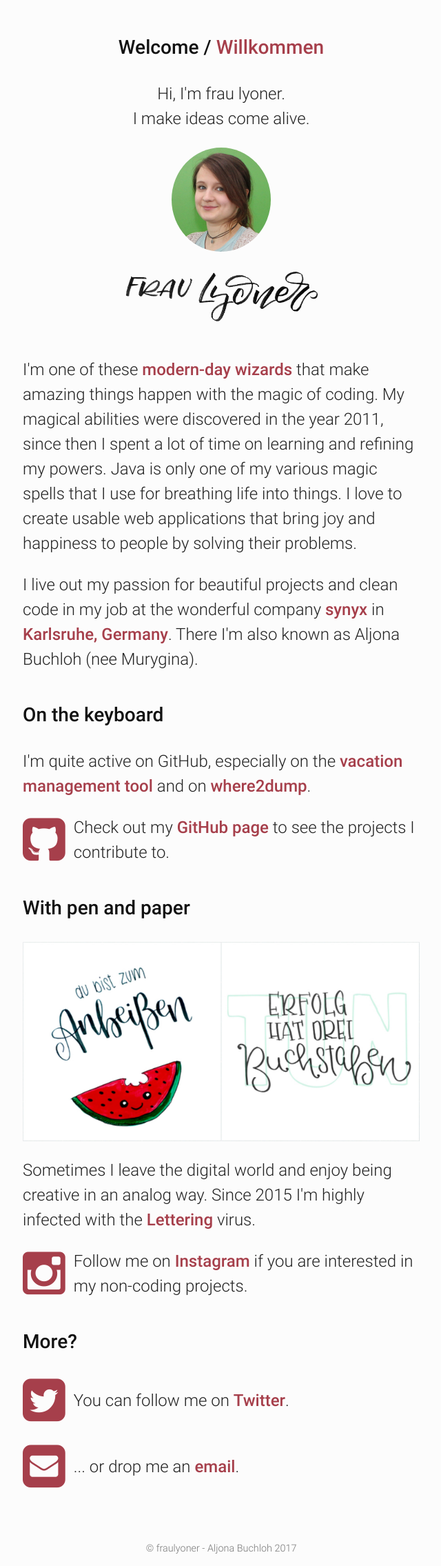
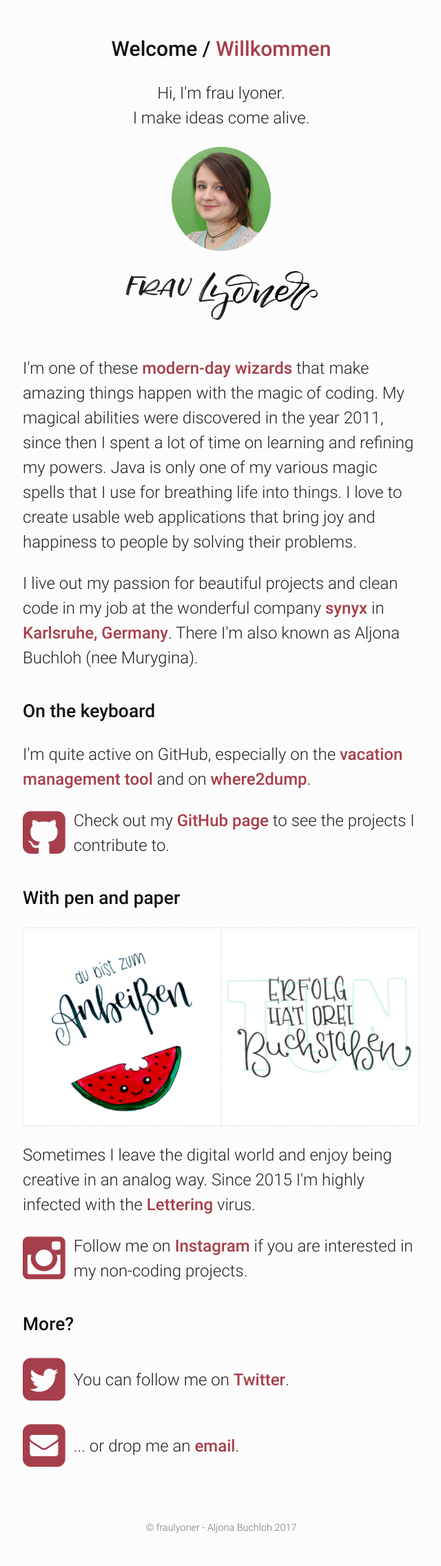
Before and after one commit to fraulyoner/fraulyoner.github.io, a Jekyll site: the page built from index.html, in a window 1280 px wide. Shown: the whole page at 69% size, without its empty margins (319-959 px from the left). Built offline with Jekyll 4.4.1, drawn with Linux system fonts in a browser that asks for light colours; after the commit the page ends 2241 px from its top, so only the background shows below that.

Commit message:
Adjust size of h1 to h6

```diff
--- a/_layouts/de.html
+++ b/_layouts/de.html
@@ -8,7 +8,7 @@
 <div class="container">
   <header>
     <div>
-      <h3>Willkommen / <a href="index.html">Welcome</a></h3>
+      <h1>Willkommen / <a href="index.html">Welcome</a></h1>
       <p>Hi, ich bin Frau Lyoner.<br/>Ich erwecke Ideen zum Leben.</p>
     </div>
     {% include logo.html %}
--- a/_layouts/en.html
+++ b/_layouts/en.html
@@ -8,7 +8,7 @@
 <div class="container">
   <header>
     <div>
-      <h3>Welcome / <a href="index_de.html">Willkommen</a></h3>
+      <h1>Welcome / <a href="index_de.html">Willkommen</a></h1>
       <p>Hi, I'm frau lyoner.<br/>I make ideas come alive.</p>
     </div>
     {% include logo.html %}
--- a/_sass/_base.scss
+++ b/_sass/_base.scss
@@ -7,7 +7,14 @@ body {
   margin: 0;
   padding: 0;
 
-  h1, h2, h3, h4, h5 {
+  h1 { font-size: 1.25em; }
+  h2 { font-size: 1.1em; }
+  h3 { font-size: 1em; }
+  h4 { font-size: 0.8em; }
+  h5 { font-size: 0.75em; }
+  h6 { font-size: 0.5em; }
+
+  h1, h2, h3, h4, h5, h6 {
     color: $heading-color;
     font-family: $font-family-emphasized;
     font-weight: normal;
--- a/index.html
+++ b/index.html
@@ -29,7 +29,7 @@ layout: en
 </section>
 
 <section>
-  <h3>On the keyboard</h3>
+  <h2>On the keyboard</h2>
 
   <p>
     I'm quite active on GitHub, especially on the
@@ -53,7 +53,7 @@ layout: en
 </section>
 
 <section>
-  <h3>With pen and paper</h3>
+  <h2>With pen and paper</h2>
 
   <img src="img/lettering/lettering_collage_small.jpg" alt="Lettering is fun!"/>
 
@@ -80,7 +80,7 @@ layout: en
 </section>
 
 <section>
-  <h3>More?</h3>
+  <h2>More?</h2>
 
   <p class="contact">
     <a class="contact--icon" target="_blank"
--- a/index_de.html
+++ b/index_de.html
@@ -31,7 +31,7 @@ layout: de
 </section>
 
 <section>
-  <h3>An der Tastatur</h3>
+  <h2>An der Tastatur</h2>
 
   <p>
     Ich bin relativ aktiv auf GitHub unterwegs, insbesondere bei der Entwicklung
@@ -58,7 +58,7 @@ layout: de
 </section>
 
 <section>
-  <h3>Mit Stift und Papier</h3>
+  <h2>Mit Stift und Papier</h2>
 
   <img src="img/lettering/lettering_collage_small.jpg" alt="Lettering is fun!"/>
 
@@ -84,7 +84,7 @@ layout: de
 </section>
 
 <section>
-  <h3>Mehr?</h3>
+  <h2>Mehr?</h2>
 
   <p class="contact">
     <a class="contact--icon" target="_blank"
```
